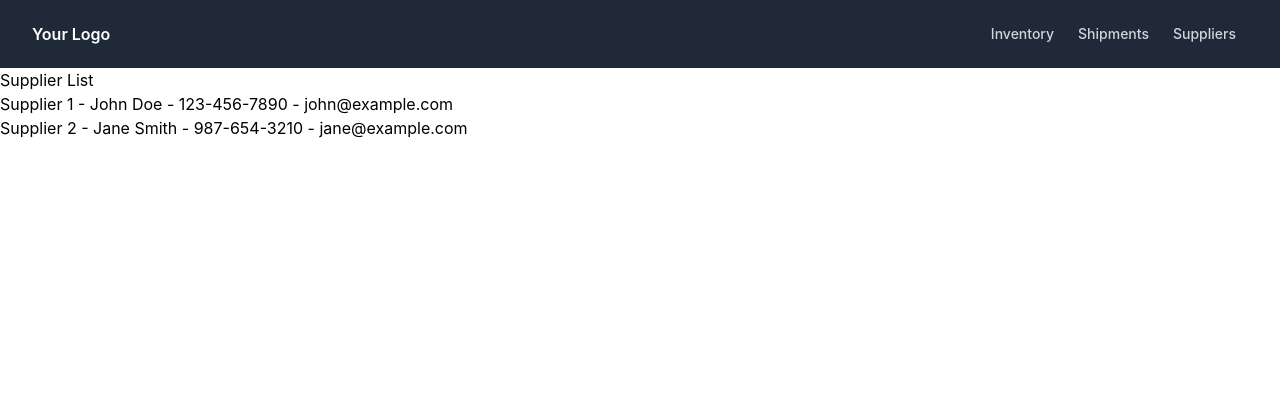
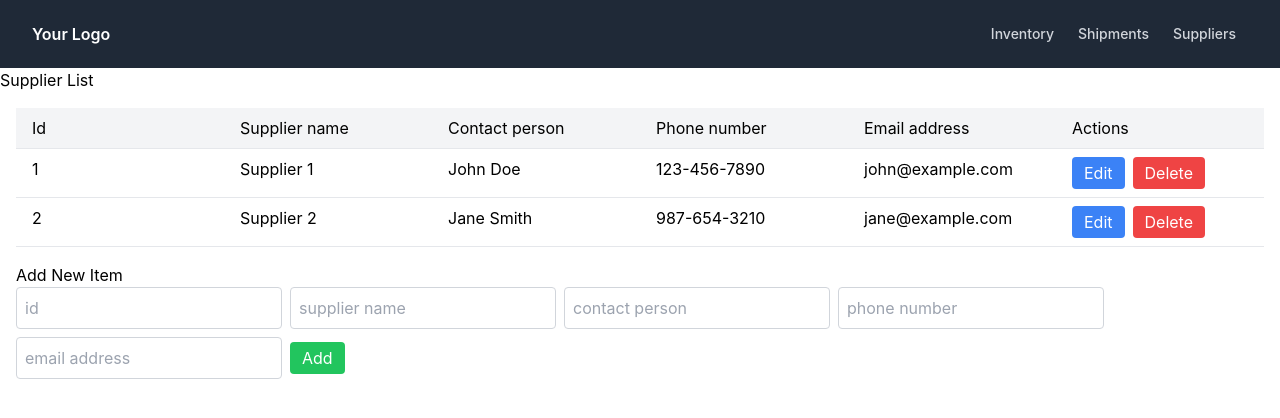
Before and after one commit to maharajuyamala/supply-chain-management, a React (Create React App) app: page /suppliers in a window 1280 px wide. Shown: the top 418 px of the page. Built offline with nearby package versions, Linux system fonts and the light colour scheme.

Commit message:
feature: make crud actions

```diff
--- a/src/Redux/Reducers/Reducer.tsx
+++ b/src/Redux/Reducers/Reducer.tsx
@@ -94,16 +94,38 @@ const inventoryReducer = createSlice({
         state.inventoryItems[index] = action.payload;
       }
     },
-    ADD_SHIPMENTS: (state, action) => {
-      state.inventoryItems = [
-        ...state.inventoryItems,
-        ...action.payload.addItems,
-      ];
+    ADD_SUPPLIER: (state, action) => {
+      state.suppliersItems = [...state.suppliersItems, action.payload.addItems];
+      console.log([...state.inventoryItems, action.payload.addItems]);
     },
-    REMOVE_SHIPMENT: (state, action) => {
-      state.inventoryItems = state.inventoryItems.filters(
+    REMOVE_SUPPLIER(state, action: PayloadAction<{ removeItemId: number }>) {
+      state.suppliersItems = state.suppliersItems.filter(
         (item: any) => item.id !== action.payload.removeItemId
       );
+    },
+    UPDATE_SUPPLIER(state, action) {
+      const index = state.suppliersItems.findIndex(
+        (item: any) => item.id === action.payload.id
+      );
+      if (index !== -1) {
+        state.suppliersItems[index] = action.payload;
+      }
+    },
+    ADD_SHIPMENT: (state, action) => {
+      state.shipmentsItems = [...state.shipmentsItems, action.payload.addItems];
+    },
+    REMOVE_SHIPMENT(state, action: PayloadAction<{ removeItemId: number }>) {
+      state.shipmentsItems = state.shipmentsItems.filter(
+        (item: any) => item.id !== action.payload.removeItemId
+      );
+    },
+    UPDATE_SHIPMENT(state, action) {
+      const index = state.shipmentsItems.findIndex(
+        (item: any) => item.id === action.payload.id
+      );
+      if (index !== -1) {
+        state.shipmentsItems[index] = action.payload;
+      }
     },
   },
 });
--- a/src/components/Shipments/ShipmentsList.tsx
+++ b/src/components/Shipments/ShipmentsList.tsx
@@ -1,20 +1,82 @@
-import React from "react";
-import { useSelector } from "react-redux";
+// InventoryList.tsx
+import React, { Fragment, useEffect, useState } from "react";
+import { useDispatch, useSelector } from "react-redux";
 import { RootState } from "../../Redux/store";
-import ShipmentItemComponent from "./ShipmentItem";
+import { inventoryActions } from "../../Redux/Reducers";
+import DataTable from "../Table";
 
-const ShipmentList: React.FC = () => {
+const InventoryList: React.FC = () => {
+  const [editingItemId, setEditingItemId] = useState<number | null>(null);
+  const [editItemValues, setEditItemValues] = useState<any>(null);
+  const [newItemValues, setNewItemValues] = useState<any>(null);
+
+  const dispatch = useDispatch();
   const { shipmentsItems } = useSelector((state: RootState) => state);
+
+  const handleEdit = (itemId: any) => {
+    setEditingItemId(itemId);
+    const itemToEdit = shipmentsItems.find((item: any) => item.id === itemId);
+    if (itemToEdit) {
+      setEditItemValues({ ...itemToEdit });
+    }
+  };
+
+  const handleSave = (data: any) => {
+    console.log(data);
+    dispatch(inventoryActions.UPDATE_SHIPMENT(data));
+    setEditingItemId(null);
+    setEditItemValues(null);
+  };
+
+  const handleCancel = () => {
+    setEditingItemId(null);
+    setEditItemValues(null);
+  };
+
+  const handleInputChange = (
+    event: React.ChangeEvent<HTMLInputElement>,
+    fieldName: keyof any
+  ) => {
+    setEditItemValues({
+      ...editItemValues,
+      [fieldName]: event.target.value,
+    });
+  };
+
+  const handleNewInputChange = (
+    event: React.ChangeEvent<HTMLInputElement>,
+    fieldName: keyof any
+  ) => {
+    setNewItemValues({
+      ...newItemValues,
+      [fieldName]: event.target.value,
+    });
+  };
+
+  const handleAddNewItem = (data: any) => {
+    console.log(data);
+    dispatch(inventoryActions.ADD_SHIPMENT({ addItems: data }));
+    setNewItemValues(null);
+  };
+
+  const handleDelete = (itemId: number) => {
+    dispatch(inventoryActions.REMOVE_SHIPMENT({ removeItemId: itemId }));
+  };
+  const columns = ["shipment ID", "origin", "destination", "status"];
+
   return (
     <div>
       <h2>Shipment List</h2>
-      <ul>
-        {shipmentsItems.map((shipment: any) => (
-          <ShipmentItemComponent key={shipment.id} shipment={shipment} />
-        ))}
-      </ul>
+      <DataTable
+        data={shipmentsItems}
+        columns={columns}
+        onAdd={handleAddNewItem}
+        onEdit={handleSave}
+        onDelete={handleDelete}
+        statusOptions={["In Transit", "Delivered", "Delayed"]}
+      />
     </div>
   );
 };
 
-export default ShipmentList;
+export default InventoryList;
--- a/src/components/SupplierList/SupplierList.tsx
+++ b/src/components/SupplierList/SupplierList.tsx
@@ -1,20 +1,86 @@
-import React from "react";
-import { useSelector } from "react-redux";
+// InventoryList.tsx
+import React, { Fragment, useEffect, useState } from "react";
+import { useDispatch, useSelector } from "react-redux";
 import { RootState } from "../../Redux/store";
-import SupplierItemComponent from "./SupplierItem";
+import { inventoryActions } from "../../Redux/Reducers";
+import DataTable from "../Table";
 
-const SupplierList: React.FC = () => {
+const InventoryList: React.FC = () => {
+  const [editingItemId, setEditingItemId] = useState<number | null>(null);
+  const [editItemValues, setEditItemValues] = useState<any>(null);
+  const [newItemValues, setNewItemValues] = useState<any>(null);
+
+  const dispatch = useDispatch();
   const { suppliersItems } = useSelector((state: RootState) => state);
+
+  const handleEdit = (itemId: any) => {
+    setEditingItemId(itemId);
+    const itemToEdit = suppliersItems.find((item: any) => item.id === itemId);
+    if (itemToEdit) {
+      setEditItemValues({ ...itemToEdit });
+    }
+  };
+
+  const handleSave = (data: any) => {
+    dispatch(inventoryActions.UPDATE_SUPPLIER(data));
+    setEditingItemId(null);
+    setEditItemValues(null);
+  };
+
+  const handleCancel = () => {
+    setEditingItemId(null);
+    setEditItemValues(null);
+  };
+
+  const handleInputChange = (
+    event: React.ChangeEvent<HTMLInputElement>,
+    fieldName: keyof any
+  ) => {
+    setEditItemValues({
+      ...editItemValues,
+      [fieldName]: event.target.value,
+    });
+  };
+
+  const handleNewInputChange = (
+    event: React.ChangeEvent<HTMLInputElement>,
+    fieldName: keyof any
+  ) => {
+    setNewItemValues({
+      ...newItemValues,
+      [fieldName]: event.target.value,
+    });
+  };
+
+  const handleAddNewItem = (data: any) => {
+    console.log(data);
+    dispatch(inventoryActions.ADD_SUPPLIER({ addItems: data }));
+    setNewItemValues(null);
+  };
+
+  const handleDelete = (itemId: number) => {
+    dispatch(inventoryActions.REMOVE_SUPPLIER({ removeItemId: itemId }));
+  };
+  const columns = [
+    "id",
+    "supplier name",
+    "contact person",
+    "phone number",
+    "email address",
+  ];
+
   return (
     <div>
       <h2>Supplier List</h2>
-      <ul>
-        {suppliersItems.map((supplier: any) => (
-          <SupplierItemComponent key={supplier.id} supplier={supplier} />
-        ))}
-      </ul>
+      <DataTable
+        data={suppliersItems}
+        columns={columns}
+        onAdd={handleAddNewItem}
+        onEdit={handleSave}
+        onDelete={handleDelete}
+      />
     </div>
   );
 };
 
-export default SupplierList;
+export default InventoryList;
--- a/src/components/Table/index.tsx
+++ b/src/components/Table/index.tsx
@@ -7,10 +7,11 @@ interface DataTableProps<T> {
   onAdd: (item: T) => void;
   onEdit: (item: T) => void;
   onDelete: (id: number) => void;
+  statusOptions?: string[];
 }
 
 const DataTable = <T extends { id: number }>(props: DataTableProps<T>) => {
-  const { data, columns, onAdd, onEdit, onDelete } = props;
+  const { data, columns, onAdd, onEdit, onDelete, statusOptions = [] } = props;
 
   const [editingItemId, setEditingItemId] = useState<number | null>(null);
   const [editItemValues, setEditItemValues] = useState<Partial<T>>({});
@@ -63,9 +64,25 @@ const DataTable = <T extends { id: number }>(props: DataTableProps<T>) => {
     onDelete(id);
   };
 
-  const renderCell = (item: any, column: string, index: number) => {
+  const renderCell = (item: T, column: string, index: number) => {
     const key = Object.keys(item)[index];
     if (editingItemId === item.id) {
+      if (key === "status") {
+        return (
+          <select
+            name={key}
+            value={(editItemValues as any)[key] || ""}
+            onChange={handleInputChange}
+            className="w-full text-left"
+          >
+            {statusOptions?.map((option) => (
+              <option key={option} value={option}>
+                {option}
+              </option>
+            ))}
+          </select>
+        );
+      }
       return (
         <input
           type="text"
```
